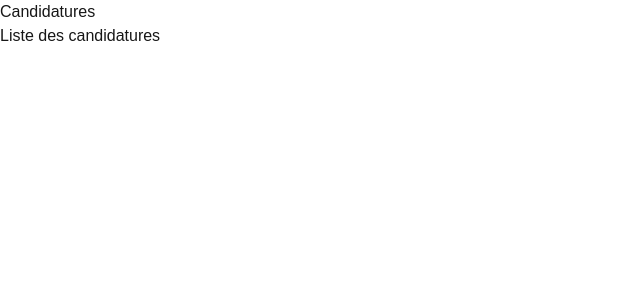
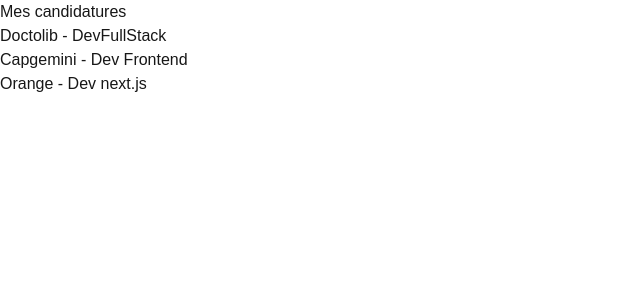
Before and after one commit to teizred/job-tracker, a Next.js app: page /candidatures in a window 1280 px wide. Shown: the top 300 px of the page, without its empty margins (0-640 px from the left). Built offline with nearby package versions, Linux system fonts and the light colour scheme.

Commit message:
teste tableau

```diff
--- a/app/candidatures/page.tsx
+++ b/app/candidatures/page.tsx
@@ -1,8 +1,19 @@
-export default function Candidatures() {
-  return (
-    <div>
-      <h1>Candidatures</h1>
-      <p>Liste des candidatures</p>
-    </div>
-  );
+const candidatures = [
+    {id : "1", entrprise: "Doctolib", poste: "DevFullStack"},
+    {id : "2", entrprise: "Capgemini", poste: "Dev Frontend"},
+    {id : "3", entrprise: "Orange", poste: "Dev next.js"},
+];
+
+export default function Page() {
+    return (
+        <div>
+            <h1> Mes candidatures</h1>
+
+            <ul>
+                {candidatures.map((candidature) => (
+                    <li key={candidature.id}>{candidature.entrprise} - {candidature.poste}</li>
+                ))}
+            </ul>
+        </div>
+    )
 }
```
